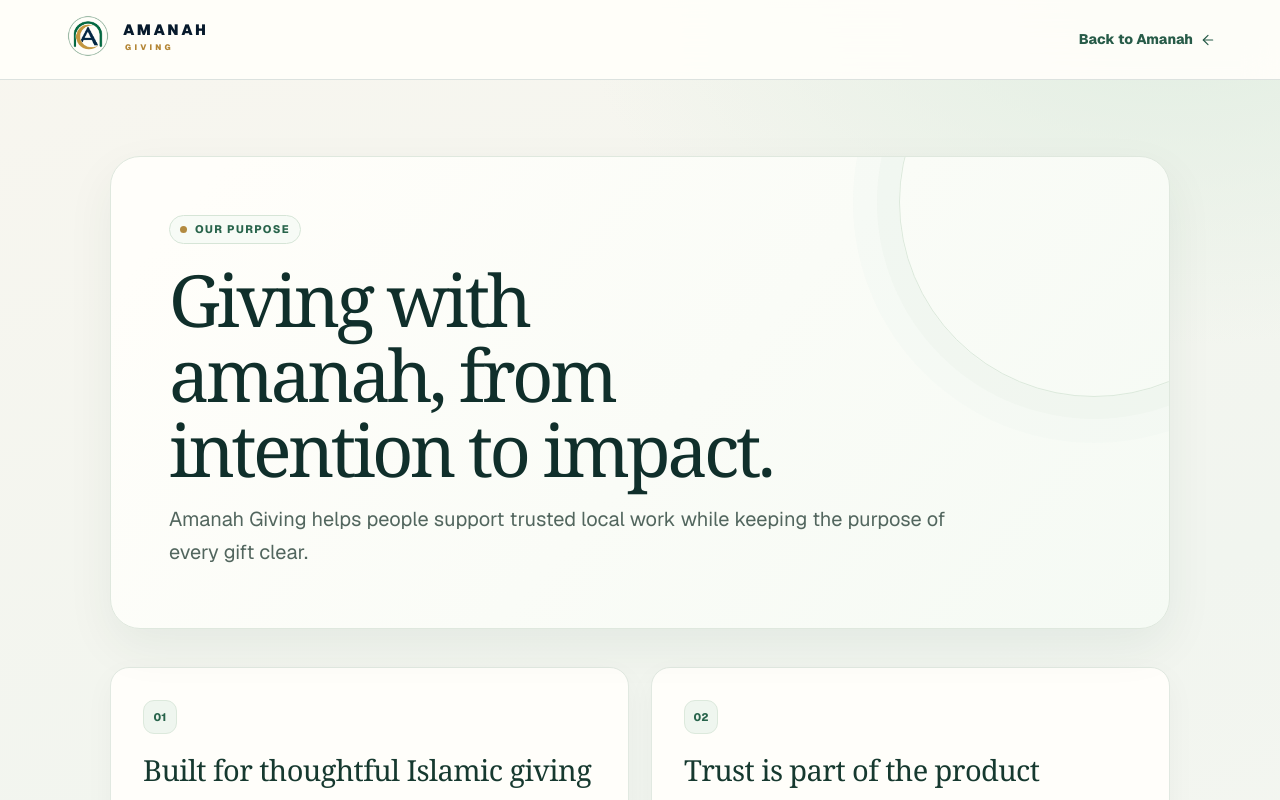
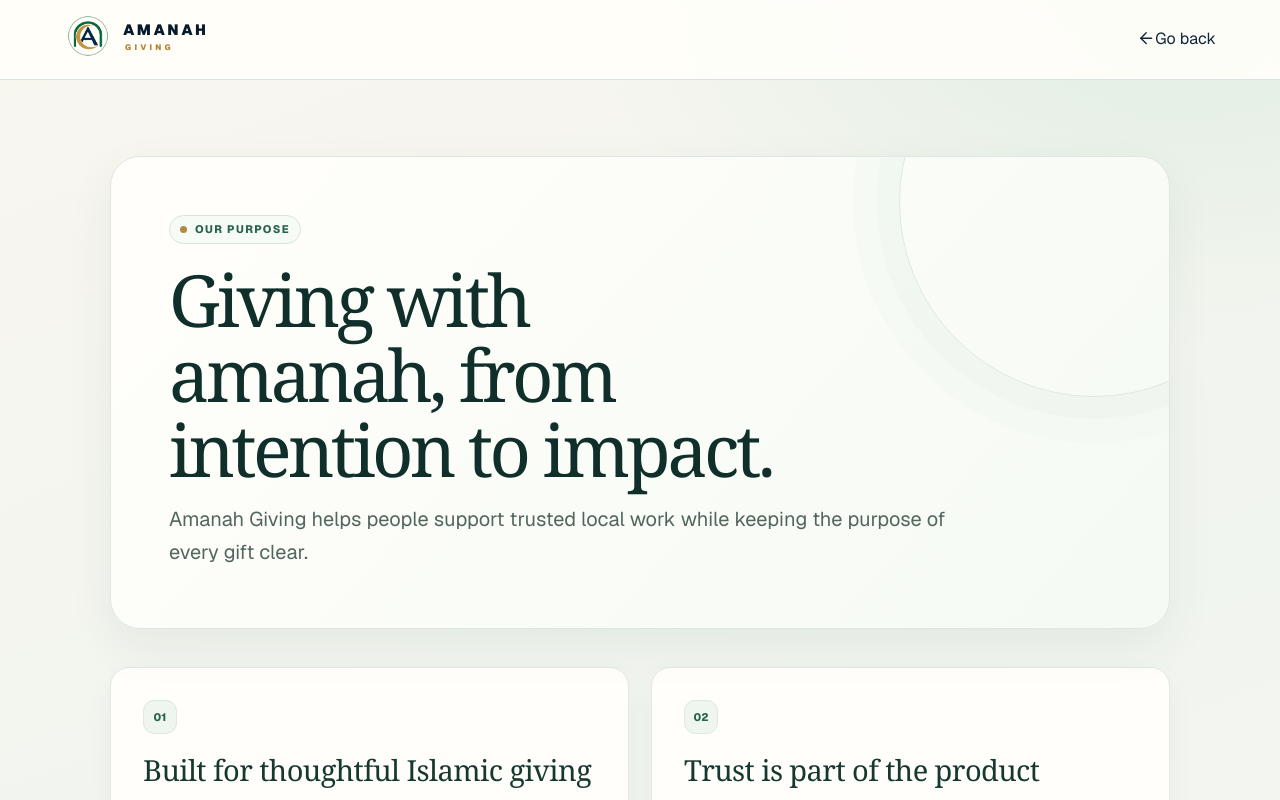
Before and after one commit to KuduKhan/amanah-giving-Frontend, a Next.js app: page /about in a window 1280 px wide. Shown: the top 800 px of the page. Built offline with nearby package versions, Linux system fonts and the light colour scheme; no server answers.

Commit message:
Improve in-app return navigation in app/components/SeoPage.tsx

```diff
--- a/app/components/SeoPage.tsx
+++ b/app/components/SeoPage.tsx
@@ -2,6 +2,7 @@ import type { ReactNode } from 'react';
 import Link from 'next/link';
 import AmanahLogo from '../AmanahLogo';
 import Icon from '../Icon';
+import { BackToPrevious } from './NavigationContinuity';
 
 export type SeoSection = { heading: string; body: string; links?: { href: string; label: string }[] };
 export default function SeoPage({ eyebrow, title, intro, sections = [], headerAside, children }: { eyebrow: string; title: string; intro: string; sections?: SeoSection[]; headerAside?: ReactNode; children?: ReactNode }) {
@@ -9,7 +10,7 @@ export default function SeoPage({ eyebrow, title, intro, sections = [], headerAs
     <main className="seo-page">
       <header className="seo-header">
         <Link href="/" aria-label="Amanah Giving home"><AmanahLogo /></Link>
-        <Link className="text-link" href="/">Back to Amanah <Icon name="arrow-left" /></Link>
+        <BackToPrevious />
       </header>
       <article className="seo-content">
         <header className={`seo-hero${headerAside ? ' seo-lead-layout' : ''}`}>
```
